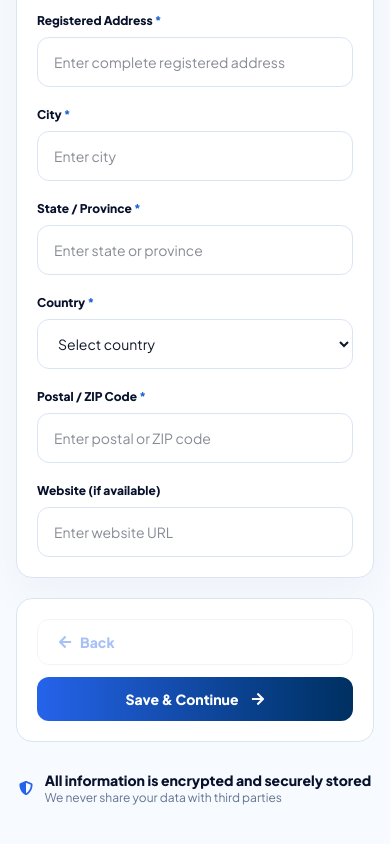
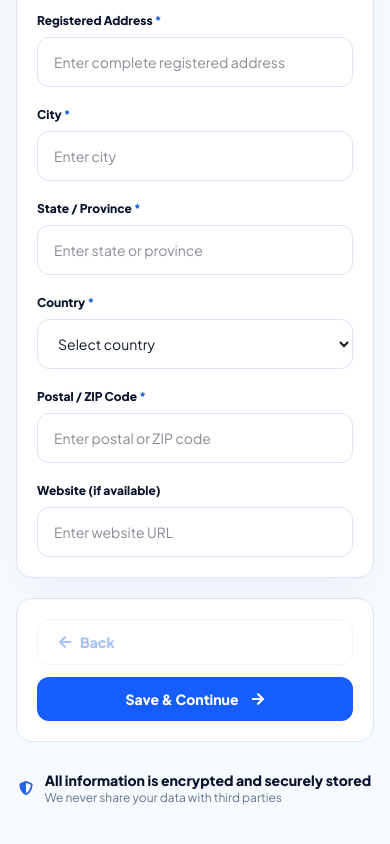
Before and after one commit to enakoweb88-sys/test, a React (Vite) app: page /register/1 in a window 390 px wide. Shown: the part 1286-2130 px from the top of the page. Built offline with nearby package versions, Linux system fonts and the light colour scheme.

Commit message:
update the save and continue button on small andriod phones

```diff
--- a/src/pages/ClientKycForm.tsx
+++ b/src/pages/ClientKycForm.tsx
@@ -822,7 +822,7 @@ export default function ClientKycForm() {
               <FaArrowLeft /> {kyt.back}
             </button>
             {stepIndex === config.steps.length - 1 && groupIndex === totalGroupsForStep - 1 ? (
-              <button type="button" onClick={submit} disabled={loading} className="inline-flex justify-center items-center gap-3 px-7 py-3 rounded-xl bg-gradient-to-r from-[#2563eb] to-[#003061] text-white text-sm font-extrabold disabled:opacity-70">
+              <button type="button" onClick={submit} disabled={loading} className="inline-flex justify-center items-center gap-3 px-7 py-3 rounded-xl bg-blue-600 hover:bg-blue-700 text-white text-sm font-extrabold disabled:opacity-70">
                 {loading ? <FaSpinner className="animate-spin" /> : <FaCheck />}
                 {kyt.submitApplication}
               </button>
@@ -839,7 +839,7 @@ export default function ClientKycForm() {
                     }
                   }
                 }}
-                className="inline-flex justify-center items-center gap-3 px-7 py-3 rounded-xl bg-gradient-to-r from-[#2563eb] to-[#003061] text-white text-sm font-extrabold"
+                className="inline-flex justify-center items-center gap-3 px-7 py-3 rounded-xl bg-blue-600 hover:bg-blue-700 text-white text-sm font-extrabold"
               >
                 {kyt.saveAndContinue} <FaArrowRight />
               </button>
```
